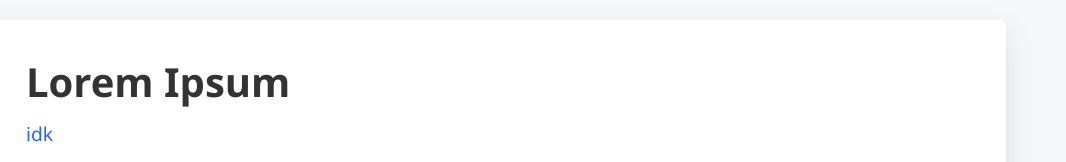
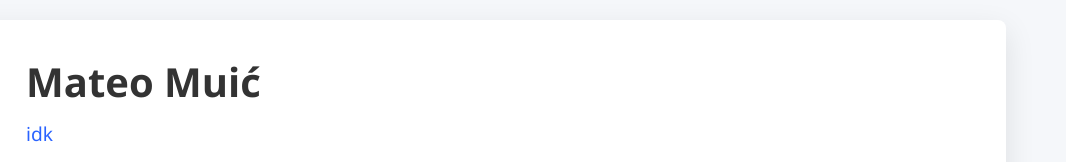
Before and after one commit to muicmateo/muicmateo.github.io, a plain HTML site: page index.html in a window 1280 px wide. Shown: the top 162 px of the page, 214-1280 px from the left. Drawn offline with Linux system fonts and the light colour scheme.

Commit message:
Update index.html

```diff
--- a/index.html
+++ b/index.html
@@ -16,7 +16,7 @@
                     <img src="/api/placeholder/400/400" alt="Profile Picture">
                 </div>
                 <div class="profile-content">
-                    <h1>Lorem Ipsum</h1>
+                    <h1>Mateo Muić</h1>
                     <h2>idk</h2>
                     <div class="social-icons">
                         <a href="#" class="social-icon"><i class="fab fa-linkedin"></i></a>
```
